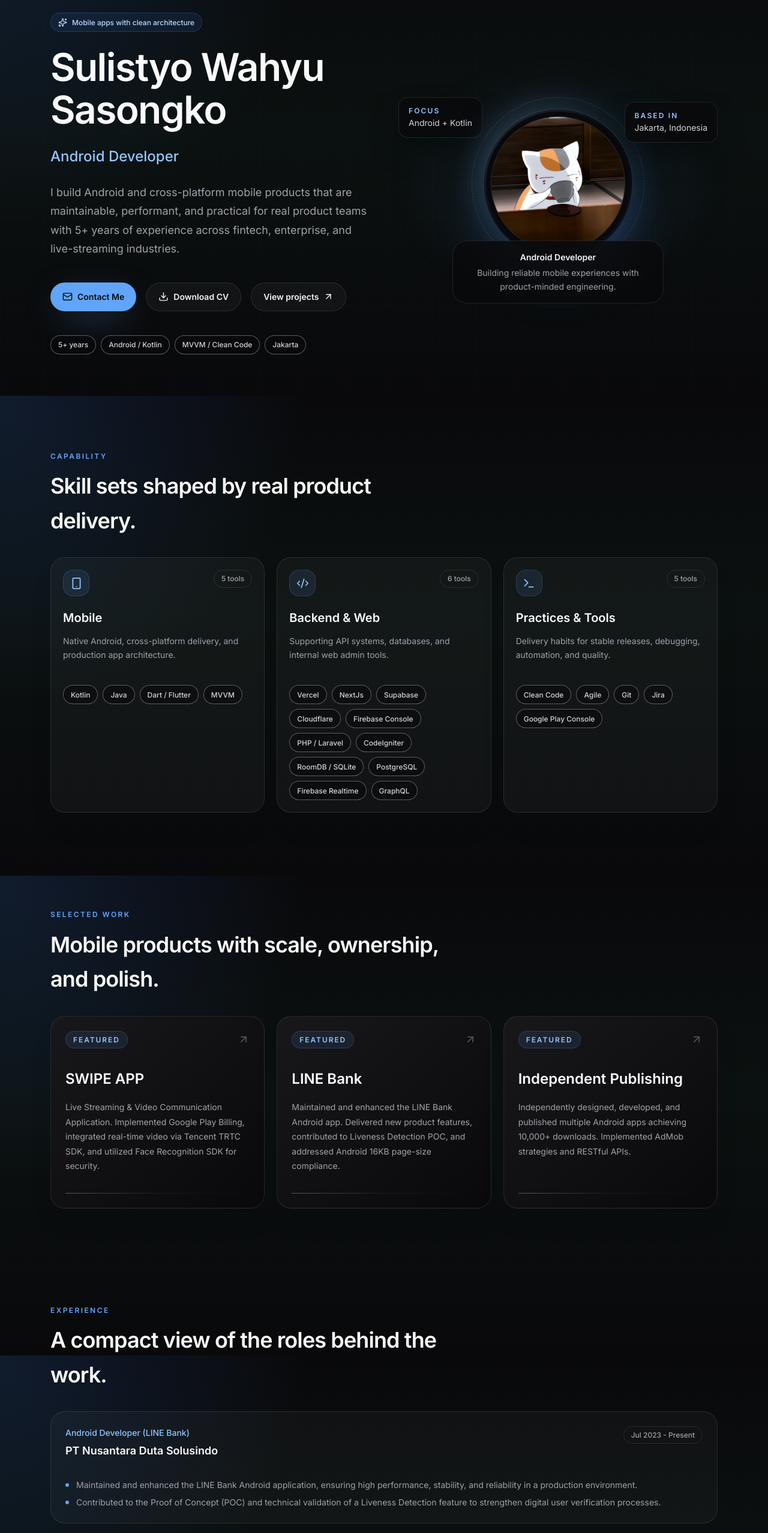
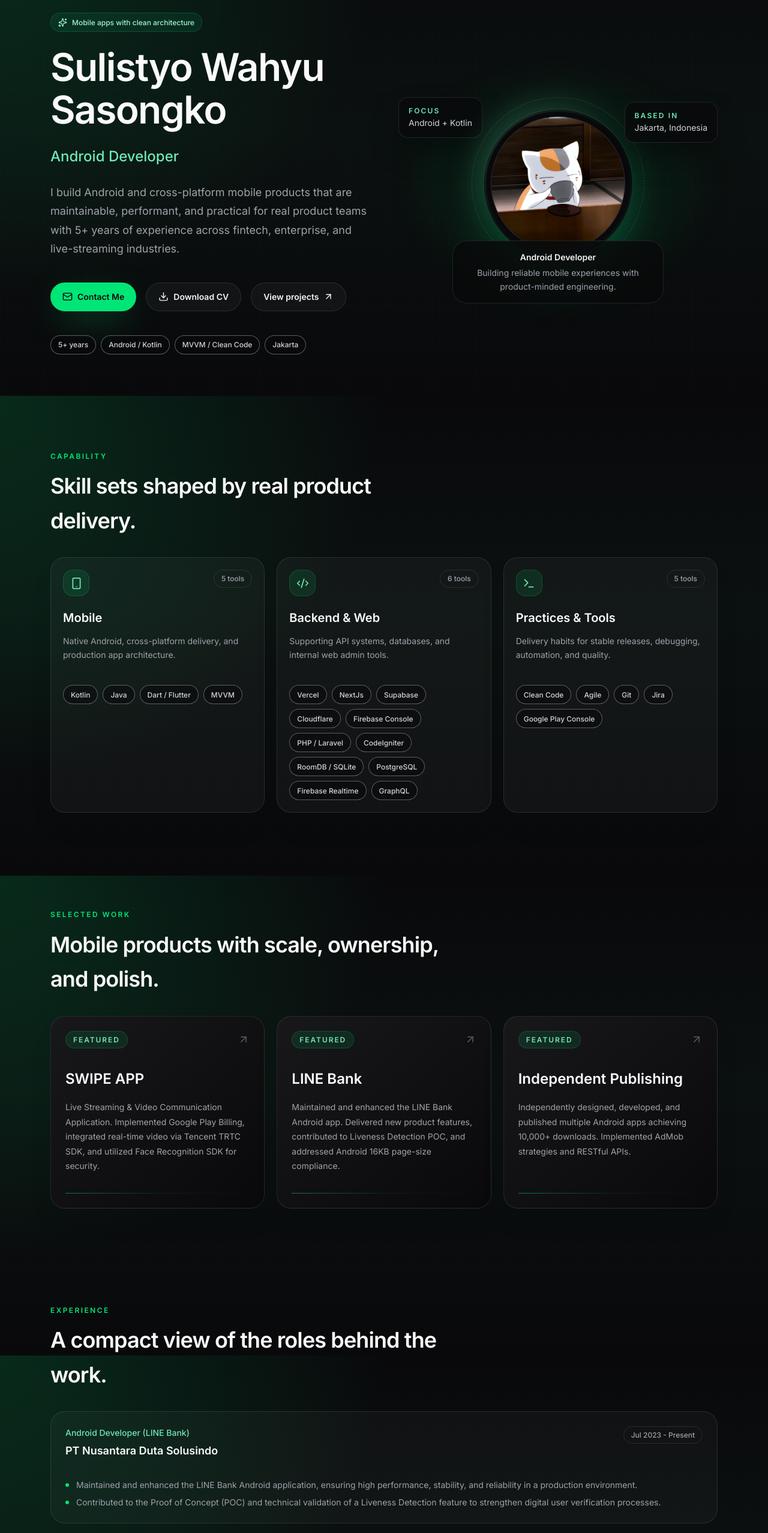
Before and after one commit to sulistyow/sulistyow.github.io, a Next.js app: page / in a window 1280 px wide. Shown: the part 140-2696 px from the top of the page at 60% size. Built offline with nearby package versions, Linux system fonts and the light colour scheme.

Commit message:
style: change theme color to green

```diff
--- a/src/app/globals.css
+++ b/src/app/globals.css
@@ -2,12 +2,12 @@
   --bg-color: #09090b;
   --bg-gradient: #0b1110;
 
-  --blue-100: #dbeafe;
-  --blue-200: #bfdbfe;
-  --blue-300: #93c5fd;
-  --blue-400: #60a5fa;
-  --blue-500: #3b82f6;
-  --blue-700: #1d4ed8;
+  --green-100: #d1fae5;
+  --green-200: #a7f3d0;
+  --green-300: #6ee7b7;
+  --green-400: #00e676;
+  --green-500: #10b981;
+  --green-700: #047857;
 
   --zinc-50: #fafafa;
   --zinc-100: #f4f4f5;
@@ -38,7 +38,7 @@ body {
   color: var(--zinc-200);
   background-color: var(--bg-color);
   background-image:
-    radial-gradient(circle at top left, rgba(59, 130, 246, 0.15), transparent 32rem),
+    radial-gradient(circle at top left, rgba(0, 230, 118, 0.15), transparent 40rem),
     linear-gradient(180deg, var(--bg-color) 0%, var(--bg-gradient) 45%, var(--bg-color) 100%);
   font-family: var(--font-sans);
   -webkit-font-smoothing: antialiased;
@@ -127,8 +127,8 @@ a {
   padding: 0.5rem 1rem;
 }
 .nav-links a:hover {
-  background: rgba(96, 165, 250, 0.1);
-  color: var(--blue-200);
+  background: rgba(0, 230, 118, 0.1);
+  color: var(--green-200);
 }
 
 .nav-socials {
@@ -148,8 +148,8 @@ a {
   color: var(--zinc-300);
 }
 .nav-socials a:hover {
-  border-color: rgba(96, 165, 250, 0.4);
-  color: var(--blue-300);
+  border-color: rgba(0, 230, 118, 0.4);
+  color: var(--green-300);
 }
 
 /* Sections */
@@ -165,7 +165,7 @@ a {
   font-weight: 600;
   text-transform: uppercase;
   letter-spacing: 0.2em;
-  color: var(--blue-400);
+  color: var(--green-400);
   margin-bottom: 0.75rem;
 }
 
@@ -190,8 +190,8 @@ a {
   height: 100%;
 }
 .card-bento:hover {
-  border-color: rgba(96, 165, 250, 0.3);
-  background: rgba(96, 165, 250, 0.04);
+  border-color: rgba(0, 230, 118, 0.3);
+  background: rgba(0, 230, 118, 0.04);
 }
 
 .card-project {
@@ -207,14 +207,14 @@ a {
   min-height: 16rem;
 }
 .card-project:hover {
-  border-color: rgba(96, 165, 250, 0.3);
+  border-color: rgba(0, 230, 118, 0.3);
 }
 
 .card-project .project-line {
   margin-top: 2rem;
   height: 1px;
   width: 100%;
-  background: linear-gradient(to right, rgba(96, 165, 250, 0.5), rgba(96, 165, 250, 0.1), transparent);
+  background: linear-gradient(to right, rgba(0, 230, 118, 0.5), rgba(0, 230, 118, 0.1), transparent);
 }
 
 /* Buttons */
@@ -224,15 +224,15 @@ a {
   align-items: center;
   gap: 0.5rem;
   border-radius: 9999px;
-  background: var(--blue-400);
+  background: var(--green-400);
   padding: 0.75rem 1.25rem;
   font-size: 0.875rem;
   font-weight: 600;
   color: var(--zinc-950);
-  box-shadow: 0 18px 60px -18px rgba(96, 165, 250, 0.75);
+  box-shadow: 0 18px 60px -18px rgba(0, 230, 118, 0.75);
 }
 .btn-primary:hover {
-  background: var(--blue-300);
+  background: var(--green-300);
 }
 
 .btn-secondary {
@@ -249,8 +249,8 @@ a {
   color: var(--zinc-100);
 }
 .btn-secondary:hover {
-  border-color: rgba(96, 165, 250, 0.4);
-  color: var(--blue-200);
+  border-color: rgba(0, 230, 118, 0.4);
+  color: var(--green-200);
 }
 
 .badge {
@@ -258,12 +258,12 @@ a {
   min-height: 2rem;
   align-items: center;
   border-radius: 9999px;
-  border: 1px solid rgba(96, 165, 250, 0.2);
-  background: rgba(59, 130, 246, 0.1);
+  border: 1px solid rgba(0, 230, 118, 0.2);
+  background: rgba(16, 185, 129, 0.1);
   padding: 0.25rem 0.75rem;
   font-size: 0.75rem;
   font-weight: 500;
-  color: var(--blue-200);
+  color: var(--green-200);
 }
 
 .badge-outline {
--- a/src/app/page.tsx
+++ b/src/app/page.tsx
@@ -40,7 +40,7 @@ export default function Home() {
               <h1 style={{ fontSize: 'clamp(3rem, 5vw, 4.5rem)', fontWeight: 600, letterSpacing: '-0.025em', color: 'var(--zinc-50)', lineHeight: '1.1' }}>
                 Sulistyo Wahyu Sasongko
               </h1>
-              <p style={{ marginTop: '1.5rem', fontSize: '1.5rem', fontWeight: 500, color: 'var(--blue-300)' }}>
+              <p style={{ marginTop: '1.5rem', fontSize: '1.5rem', fontWeight: 500, color: 'var(--green-300)' }}>
                 Android Developer
               </p>
               <p style={{ marginTop: '1.5rem', maxWidth: '42rem', fontSize: '1.125rem', color: 'var(--zinc-400)', lineHeight: '1.75' }}>
@@ -68,22 +68,22 @@ export default function Home() {
             </div>
 
             <div style={{ position: 'relative', display: 'flex', justifyContent: 'center', alignItems: 'center', minHeight: '400px' }}>
-              <div style={{ position: 'absolute', inset: '1.5rem', borderRadius: '50%', border: '1px solid rgba(96, 165, 250,0.1)', background: 'rgba(96, 165, 250,0.03)', filter: 'blur(24px)' }}></div>
-              <div style={{ position: 'absolute', height: '18rem', width: '18rem', borderRadius: '50%', border: '1px dashed rgba(147, 197, 253,0.2)' }}></div>
+              <div style={{ position: 'absolute', inset: '1.5rem', borderRadius: '50%', border: '1px solid rgba(0, 230, 118,0.1)', background: 'rgba(0, 230, 118,0.03)', filter: 'blur(24px)' }}></div>
+              <div style={{ position: 'absolute', height: '18rem', width: '18rem', borderRadius: '50%', border: '1px dashed rgba(110, 231, 183,0.2)' }}></div>
               <div style={{ position: 'absolute', height: '14rem', width: '14rem', borderRadius: '50%', border: '1px solid rgba(255,255,255,0.1)' }}></div>
 
               <div style={{ position: 'absolute', left: '0', top: '3.5rem', borderRadius: '1rem', border: '1px solid rgba(255,255,255,0.1)', background: 'rgba(9,9,11,0.75)', padding: '0.75rem 1rem', fontSize: '0.875rem', color: 'var(--zinc-300)', boxShadow: '0 25px 50px -12px rgba(0,0,0,0.5)', backdropFilter: 'blur(24px)' }}>
-                <span style={{ display: 'block', fontSize: '0.75rem', fontWeight: 600, textTransform: 'uppercase', letterSpacing: '0.18em', color: 'var(--blue-300)' }}>Focus</span>
+                <span style={{ display: 'block', fontSize: '0.75rem', fontWeight: 600, textTransform: 'uppercase', letterSpacing: '0.18em', color: 'var(--green-300)' }}>Focus</span>
                 Android + Kotlin
               </div>
 
               <div style={{ position: 'absolute', right: '0', top: '4rem', zIndex: 20, borderRadius: '1rem', border: '1px solid rgba(255,255,255,0.1)', background: 'rgba(9,9,11,0.8)', padding: '0.75rem 1rem', fontSize: '0.875rem', color: 'var(--zinc-300)', boxShadow: '0 25px 50px -12px rgba(0,0,0,0.5)', backdropFilter: 'blur(24px)' }}>
-                <span style={{ display: 'block', fontSize: '0.75rem', fontWeight: 600, textTransform: 'uppercase', letterSpacing: '0.18em', color: 'var(--blue-300)' }}>Based in</span>
+                <span style={{ display: 'block', fontSize: '0.75rem', fontWeight: 600, textTransform: 'uppercase', letterSpacing: '0.18em', color: 'var(--green-300)' }}>Based in</span>
                 Jakarta, Indonesia
               </div>
 
-              <div style={{ position: 'relative', borderRadius: '50%', border: '1px solid rgba(147, 197, 253,0.2)', background: 'rgba(9,9,11,0.8)', padding: '0.75rem', boxShadow: '0 32px 100px -32px rgba(96, 165, 250,0.6)' }}>
-                <div style={{ position: 'absolute', inset: '-0.75rem', borderRadius: '50%', background: 'linear-gradient(to bottom right, rgba(147, 197, 253,0.3), transparent, rgba(29, 78, 216,0.2))', filter: 'blur(24px)' }}></div>
+              <div style={{ position: 'relative', borderRadius: '50%', border: '1px solid rgba(110, 231, 183,0.2)', background: 'rgba(9,9,11,0.8)', padding: '0.75rem', boxShadow: '0 32px 100px -32px rgba(0, 230, 118,0.6)' }}>
+                <div style={{ position: 'absolute', inset: '-0.75rem', borderRadius: '50%', background: 'linear-gradient(to bottom right, rgba(110, 231, 183,0.3), transparent, rgba(4, 120, 87,0.2))', filter: 'blur(24px)' }}></div>
                 <div style={{ position: 'relative', height: '14rem', width: '14rem', overflow: 'hidden', borderRadius: '50%', border: '1px solid rgba(255,255,255,0.1)', background: 'var(--zinc-900)', boxShadow: '0 0 0 8px var(--zinc-950)' }}>
                   <Image alt="Sulistyo Wahyu Sasongko" fill style={{ objectFit: 'cover' }} src="/profile.jpg" priority unoptimized />
                 </div>
@@ -109,7 +109,7 @@ export default function Home() {
               <article className="card-bento">
                 <div style={{ display: 'flex', alignItems: 'flex-start', justifyContent: 'space-between', gap: '1rem' }}>
                   <div>
-                    <div style={{ display: 'grid', placeItems: 'center', height: '2.75rem', width: '2.75rem', borderRadius: '1rem', border: '1px solid rgba(96, 165, 250,0.2)', background: 'rgba(96, 165, 250,0.1)', color: 'var(--blue-300)' }}>
+                    <div style={{ display: 'grid', placeItems: 'center', height: '2.75rem', width: '2.75rem', borderRadius: '1rem', border: '1px solid rgba(0, 230, 118,0.2)', background: 'rgba(0, 230, 118,0.1)', color: 'var(--green-300)' }}>
                       <Smartphone size={21} />
                     </div>
                     <h3 style={{ marginTop: '1.25rem', fontSize: '1.25rem', fontWeight: 600, color: 'var(--zinc-50)' }}>Mobile</h3>
@@ -128,7 +128,7 @@ export default function Home() {
               <article className="card-bento">
                 <div style={{ display: 'flex', alignItems: 'flex-start', justifyContent: 'space-between', gap: '1rem' }}>
                   <div>
-                    <div style={{ display: 'grid', placeItems: 'center', height: '2.75rem', width: '2.75rem', borderRadius: '1rem', border: '1px solid rgba(96, 165, 250,0.2)', background: 'rgba(96, 165, 250,0.1)', color: 'var(--blue-300)' }}>
+                    <div style={{ display: 'grid', placeItems: 'center', height: '2.75rem', width: '2.75rem', borderRadius: '1rem', border: '1px solid rgba(0, 230, 118,0.2)', background: 'rgba(0, 230, 118,0.1)', color: 'var(--green-300)' }}>
                       <CodeXml size={21} />
                     </div>
                     <h3 style={{ marginTop: '1.25rem', fontSize: '1.25rem', fontWeight: 600, color: 'var(--zinc-50)' }}>Backend & Web</h3>
@@ -154,7 +154,7 @@ export default function Home() {
               <article className="card-bento">
                 <div style={{ display: 'flex', alignItems: 'flex-start', justifyContent: 'space-between', gap: '1rem' }}>
                   <div>
-                    <div style={{ display: 'grid', placeItems: 'center', height: '2.75rem', width: '2.75rem', borderRadius: '1rem', border: '1px solid rgba(96, 165, 250,0.2)', background: 'rgba(96, 165, 250,0.1)', color: 'var(--blue-300)' }}>
+                    <div style={{ display: 'grid', placeItems: 'center', height: '2.75rem', width: '2.75rem', borderRadius: '1rem', border: '1px solid rgba(0, 230, 118,0.2)', background: 'rgba(0, 230, 118,0.1)', color: 'var(--green-300)' }}>
                       <Terminal size={21} />
                     </div>
                     <h3 style={{ marginTop: '1.25rem', fontSize: '1.25rem', fontWeight: 600, color: 'var(--zinc-50)' }}>Practices & Tools</h3>
@@ -186,7 +186,7 @@ export default function Home() {
               <article className="card-project group">
                 <div>
                   <div style={{ marginBottom: '2rem', display: 'flex', alignItems: 'center', justifyContent: 'space-between' }}>
-                    <span style={{ borderRadius: '9999px', border: '1px solid rgba(96, 165, 250,0.2)', background: 'rgba(96, 165, 250,0.1)', padding: '0.25rem 0.75rem', fontSize: '0.75rem', fontWeight: 600, textTransform: 'uppercase', letterSpacing: '0.16em', color: 'var(--blue-300)' }}>Featured</span>
+                    <span style={{ borderRadius: '9999px', border: '1px solid rgba(0, 230, 118,0.2)', background: 'rgba(0, 230, 118,0.1)', padding: '0.25rem 0.75rem', fontSize: '0.75rem', fontWeight: 600, textTransform: 'uppercase', letterSpacing: '0.16em', color: 'var(--green-300)' }}>Featured</span>
                     <ArrowUpRight size={20} style={{ color: 'var(--zinc-600)' }} />
                   </div>
                   <h3 style={{ fontSize: '1.5rem', fontWeight: 600, color: 'var(--zinc-50)' }}>SWIPE APP</h3>
@@ -198,7 +198,7 @@ export default function Home() {
               <article className="card-project group">
                 <div>
                   <div style={{ marginBottom: '2rem', display: 'flex', alignItems: 'center', justifyContent: 'space-between' }}>
-                    <span style={{ borderRadius: '9999px', border: '1px solid rgba(96, 165, 250,0.2)', background: 'rgba(96, 165, 250,0.1)', padding: '0.25rem 0.75rem', fontSize: '0.75rem', fontWeight: 600, textTransform: 'uppercase', letterSpacing: '0.16em', color: 'var(--blue-300)' }}>Featured</span>
+                    <span style={{ borderRadius: '9999px', border: '1px solid rgba(0, 230, 118,0.2)', background: 'rgba(0, 230, 118,0.1)', padding: '0.25rem 0.75rem', fontSize: '0.75rem', fontWeight: 600, textTransform: 'uppercase', letterSpacing: '0.16em', color: 'var(--green-300)' }}>Featured</span>
                     <ArrowUpRight size={20} style={{ color: 'var(--zinc-600)' }} />
                   </div>
                   <h3 style={{ fontSize: '1.5rem', fontWeight: 600, color: 'var(--zinc-50)' }}>LINE Bank</h3>
@@ -210,7 +210,7 @@ export default function Home() {
               <article className="card-project group">
                 <div>
                   <div style={{ marginBottom: '2rem', display: 'flex', alignItems: 'center', justifyContent: 'space-between' }}>
-                    <span style={{ borderRadius: '9999px', border: '1px solid rgba(96, 165, 250,0.2)', background: 'rgba(96, 165, 250,0.1)', padding: '0.25rem 0.75rem', fontSize: '0.75rem', fontWeight: 600, textTransform: 'uppercase', letterSpacing: '0.16em', color: 'var(--blue-300)' }}>Featured</span>
+                    <span style={{ borderRadius: '9999px', border: '1px solid rgba(0, 230, 118,0.2)', background: 'rgba(0, 230, 118,0.1)', padding: '0.25rem 0.75rem', fontSize: '0.75rem', fontWeight: 600, textTransform: 'uppercase', letterSpacing: '0.16em', color: 'var(--green-300)' }}>Featured</span>
                     <ArrowUpRight size={20} style={{ color: 'var(--zinc-600)' }} />
                   </div>
                   <h3 style={{ fontSize: '1.5rem', fontWeight: 600, color: 'var(--zinc-50)' }}>Independent Publishing</h3>
@@ -235,14 +235,14 @@ export default function Home() {
                 <div style={{ display: 'flex', flexDirection: 'column', gap: '0.75rem' }}>
                   <div style={{ display: 'flex', flexWrap: 'wrap', justifyContent: 'space-between', alignItems: 'flex-start', gap: '1rem' }}>
                     <div>
-                      <p style={{ fontSize: '0.875rem', fontWeight: 500, color: 'var(--blue-300)' }}>Android Developer (LINE Bank)</p>
+                      <p style={{ fontSize: '0.875rem', fontWeight: 500, color: 'var(--green-300)' }}>Android Developer (LINE Bank)</p>
                       <h3 style={{ marginTop: '0.25rem', fontSize: '1.125rem', fontWeight: 600, color: 'var(--zinc-50)' }}>PT Nusantara Duta Solusindo</h3>
                     </div>
                     <span style={{ borderRadius: '9999px', border: '1px solid rgba(255,255,255,0.1)', padding: '0.25rem 0.75rem', fontSize: '0.75rem', fontWeight: 500, color: 'var(--zinc-400)' }}>Jul 2023 - Present</span>
                   </div>
                   <ul style={{ marginTop: '1.25rem', display: 'grid', gap: '0.5rem', fontSize: '0.875rem', lineHeight: '1.5', color: 'var(--zinc-400)' }}>
-                    <li style={{ display: 'flex', gap: '0.75rem' }}><span style={{ marginTop: '0.5rem', height: '0.375rem', width: '0.375rem', flex: 'none', borderRadius: '50%', background: 'var(--blue-400)' }}></span><span>Maintained and enhanced the LINE Bank Android application, ensuring high performance, stability, and reliability in a production environment.</span></li>
-                    <li style={{ display: 'flex', gap: '0.75rem' }}><span style={{ marginTop: '0.5rem', height: '0.375rem', width: '0.375rem', flex: 'none', borderRadius: '50%', background: 'var(--blue-400)' }}></span><span>Contributed to the Proof of Concept (POC) and technical validation of a Liveness Detection feature to strengthen digital user verification processes.</span></li>
+                    <li style={{ display: 'flex', gap: '0.75rem' }}><span style={{ marginTop: '0.5rem', height: '0.375rem', width: '0.375rem', flex: 'none', borderRadius: '50%', background: 'var(--green-400)' }}></span><span>Maintained and enhanced the LINE Bank Android application, ensuring high performance, stability, and reliability in a production environment.</span></li>
+                    <li style={{ display: 'flex', gap: '0.75rem' }}><span style={{ marginTop: '0.5rem', height: '0.375rem', width: '0.375rem', flex: 'none', borderRadius: '50%', background: 'var(--green-400)' }}></span><span>Contributed to the Proof of Concept (POC) and technical validation of a Liveness Detection feature to strengthen digital user verification processes.</span></li>
                   </ul>
                 </div>
               </article>
@@ -251,14 +251,14 @@ export default function Home() {
                 <div style={{ display: 'flex', flexDirection: 'column', gap: '0.75rem' }}>
                   <div style={{ display: 'flex', flexWrap: 'wrap', justifyContent: 'space-between', alignItems: 'flex-start', gap: '1rem' }}>
                     <div>
-                      <p style={{ fontSize: '0.875rem', fontWeight: 500, color: 'var(--blue-300)' }}>Android Developer</p>
+                      <p style={{ fontSize: '0.875rem', fontWeight: 500, color: 'var(--green-300)' }}>Android Developer</p>
                       <h3 style={{ marginTop: '0.25rem', fontSize: '1.125rem', fontWeight: 600, color: 'var(--zinc-50)' }}>PT Rapid Teknologi Indonesia</h3>
                     </div>
                     <span style={{ borderRadius: '9999px', border: '1px solid rgba(255,255,255,0.1)', padding: '0.25rem 0.75rem', fontSize: '0.75rem', fontWeight: 500, color: 'var(--zinc-400)' }}>Apr 2022 - Feb 2023</span>
                   </div>
                   <ul style={{ marginTop: '1.25rem', display: 'grid', gap: '0.5rem', fontSize: '0.875rem', lineHeight: '1.5', color: 'var(--zinc-400)' }}>
-                    <li style={{ display: 'flex', gap: '0.75rem' }}><span style={{ marginTop: '0.5rem', height: '0.375rem', width: '0.375rem', flex: 'none', borderRadius: '50%', background: 'var(--blue-400)' }}></span><span>Developed and delivered business-critical features across three Android applications within the Astra International HSO ecosystem.</span></li>
-                    <li style={{ display: 'flex', gap: '0.75rem' }}><span style={{ marginTop: '0.5rem', height: '0.375rem', width: '0.375rem', flex: 'none', borderRadius: '50%', background: 'var(--blue-400)' }}></span><span>Improved code maintainability and scalability by implementing the MVVM pattern and Clean Code principles.</span></li>
+                    <li style={{ display: 'flex', gap: '0.75rem' }}><span style={{ marginTop: '0.5rem', height: '0.375rem', width: '0.375rem', flex: 'none', borderRadius: '50%', background: 'var(--green-400)' }}></span><span>Developed and delivered business-critical features across three Android applications within the Astra International HSO ecosystem.</span></li>
+                    <li style={{ display: 'flex', gap: '0.75rem' }}><span style={{ marginTop: '0.5rem', height: '0.375rem', width: '0.375rem', flex: 'none', borderRadius: '50%', background: 'var(--green-400)' }}></span><span>Improved code maintainability and scalability by implementing the MVVM pattern and Clean Code principles.</span></li>
                   </ul>
                 </div>
               </article>
@@ -267,14 +267,14 @@ export default function Home() {
                 <div style={{ display: 'flex', flexDirection: 'column', gap: '0.75rem' }}>
                   <div style={{ display: 'flex', flexWrap: 'wrap', justifyContent: 'space-between', alignItems: 'flex-start', gap: '1rem' }}>
                     <div>
-                      <p style={{ fontSize: '0.875rem', fontWeight: 500, color: 'var(--blue-300)' }}>Android Developer</p>
+                      <p style={{ fontSize: '0.875rem', fontWeight: 500, color: 'var(--green-300)' }}>Android Developer</p>
                       <h3 style={{ marginTop: '0.25rem', fontSize: '1.125rem', fontWeight: 600, color: 'var(--zinc-50)' }}>PT Lumut Karya Sejahtera</h3>
                     </div>
                     <span style={{ borderRadius: '9999px', border: '1px solid rgba(255,255,255,0.1)', padding: '0.25rem 0.75rem', fontSize: '0.75rem', fontWeight: 500, color: 'var(--zinc-400)' }}>Sep 2020 - Oct 2021</span>
                   </div>
                   <ul style={{ marginTop: '1.25rem', display: 'grid', gap: '0.5rem', fontSize: '0.875rem', lineHeight: '1.5', color: 'var(--zinc-400)' }}>
-                    <li style={{ display: 'flex', gap: '0.75rem' }}><span style={{ marginTop: '0.5rem', height: '0.375rem', width: '0.375rem', flex: 'none', borderRadius: '50%', background: 'var(--blue-400)' }}></span><span>Developed and maintained multiple Android applications using Java, supporting business operations across various client projects.</span></li>
-                    <li style={{ display: 'flex', gap: '0.75rem' }}><span style={{ marginTop: '0.5rem', height: '0.375rem', width: '0.375rem', flex: 'none', borderRadius: '50%', background: 'var(--blue-400)' }}></span><span>Designed and implemented a core tracking feature utilizing Google Maps SDK, improving real-time location monitoring capabilities.</span></li>
+                    <li style={{ display: 'flex', gap: '0.75rem' }}><span style={{ marginTop: '0.5rem', height: '0.375rem', width: '0.375rem', flex: 'none', borderRadius: '50%', background: 'var(--green-400)' }}></span><span>Developed and maintained multiple Android applications using Java, supporting business operations across various client projects.</span></li>
+                    <li style={{ display: 'flex', gap: '0.75rem' }}><span style={{ marginTop: '0.5rem', height: '0.375rem', width: '0.375rem', flex: 'none', borderRadius: '50%', background: 'var(--green-400)' }}></span><span>Designed and implemented a core tracking feature utilizing Google Maps SDK, improving real-time location monitoring capabilities.</span></li>
                   </ul>
                 </div>
               </article>
@@ -288,7 +288,7 @@ export default function Home() {
 
             <div style={{ borderRadius: '1.5rem', border: '1px solid rgba(255,255,255,0.1)', background: 'rgba(255,255,255,0.03)', padding: '1.5rem' }}>
               <div style={{ marginBottom: '1.5rem', display: 'flex', alignItems: 'center', gap: '0.75rem' }}>
-                <div style={{ display: 'grid', placeItems: 'center', height: '2.5rem', width: '2.5rem', borderRadius: '1rem', border: '1px solid rgba(96, 165, 250,0.2)', background: 'rgba(96, 165, 250,0.1)', color: 'var(--blue-300)' }}>
+                <div style={{ display: 'grid', placeItems: 'center', height: '2.5rem', width: '2.5rem', borderRadius: '1rem', border: '1px solid rgba(0, 230, 118,0.2)', background: 'rgba(0, 230, 118,0.1)', color: 'var(--green-300)' }}>
                   <BriefcaseBusiness size={20} />
                 </div>
                 <h2 style={{ fontSize: '1.5rem', fontWeight: 600, color: 'var(--zinc-50)' }}>Education</h2>
@@ -304,9 +304,9 @@ export default function Home() {
               </div>
             </div>
 
-            <div style={{ borderRadius: '1.5rem', border: '1px solid rgba(96, 165, 250,0.2)', background: 'rgba(96, 165, 250,0.06)', padding: '1.5rem' }}>
+            <div style={{ borderRadius: '1.5rem', border: '1px solid rgba(0, 230, 118,0.2)', background: 'rgba(0, 230, 118,0.06)', padding: '1.5rem' }}>
               <div style={{ marginBottom: '1.5rem', display: 'flex', alignItems: 'center', gap: '0.75rem' }}>
-                <div style={{ display: 'grid', placeItems: 'center', height: '2.5rem', width: '2.5rem', borderRadius: '1rem', border: '1px solid rgba(96, 165, 250,0.3)', background: 'rgba(96, 165, 250,0.1)', color: 'var(--blue-200)' }}>
+                <div style={{ display: 'grid', placeItems: 'center', height: '2.5rem', width: '2.5rem', borderRadius: '1rem', border: '1px solid rgba(0, 230, 118,0.3)', background: 'rgba(0, 230, 118,0.1)', color: 'var(--green-200)' }}>
                   <Trophy size={20} />
                 </div>
                 <h2 style={{ fontSize: '1.5rem', fontWeight: 600, color: 'var(--zinc-50)' }}>Certifications</h2>
```
